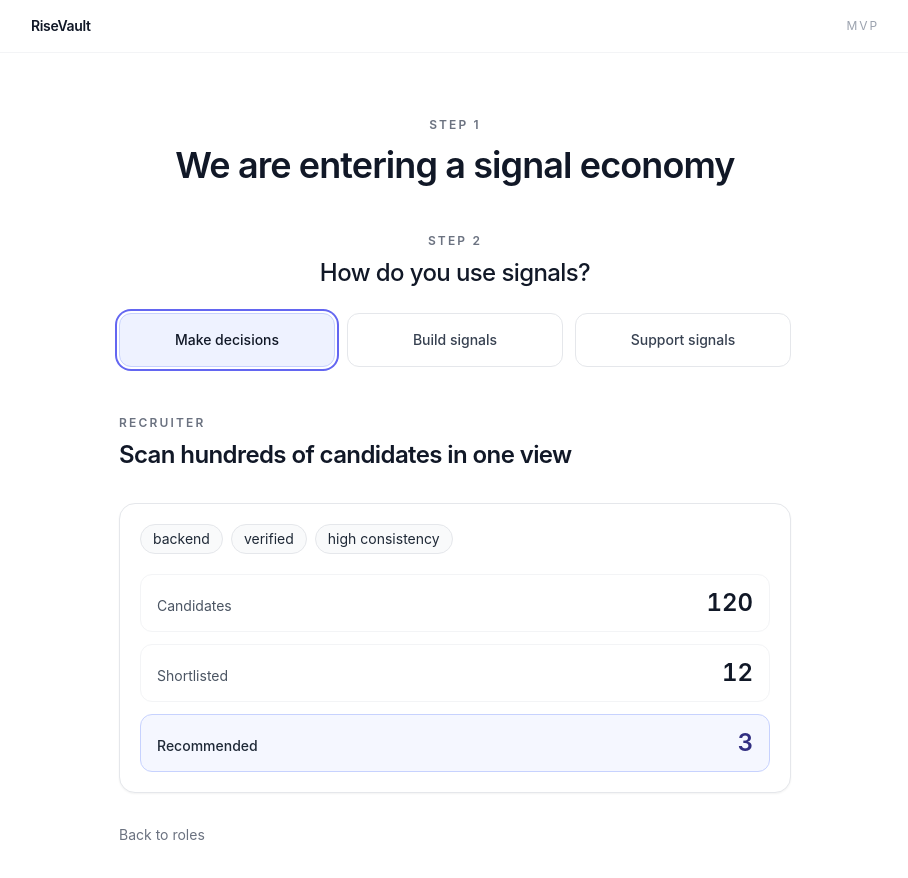
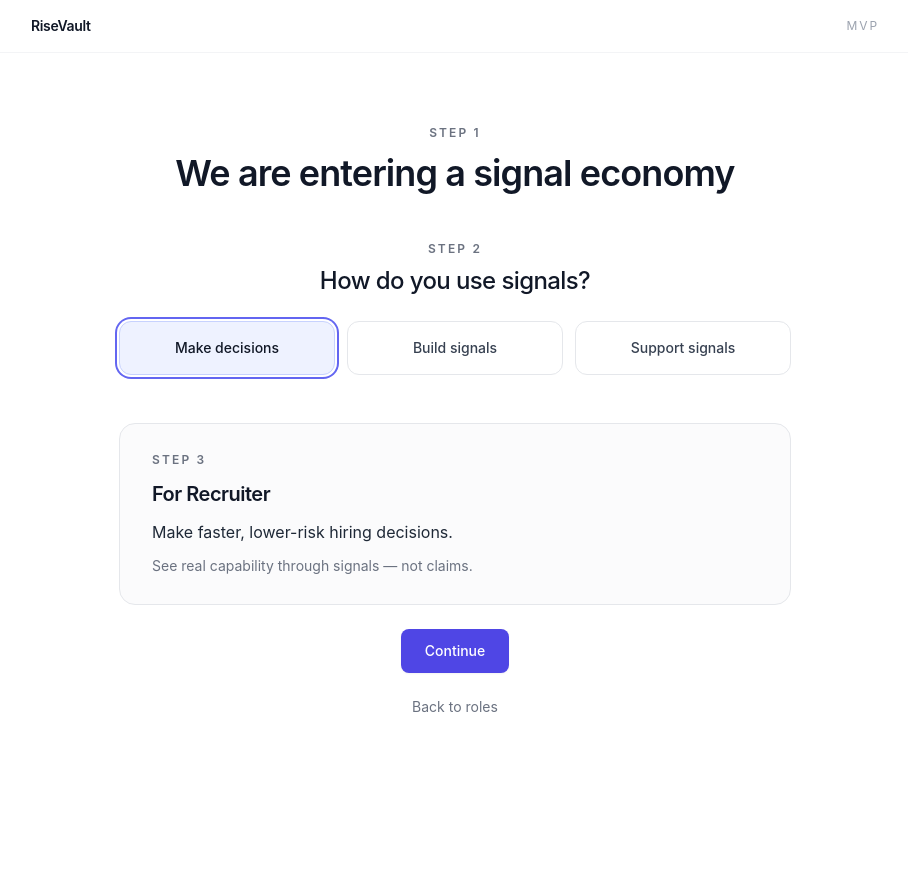
Before and after one commit to wowno1090858718/risevault-mvp, a Next.js app: page /mvp in a window 1280 px wide. Both pictures are taken after a click on the button "Make decisions". Shown: the top 878 px of the page, without its empty margins (185-1093 px from the left). After the commit the page ends 800 px from the top, so only its background shows below. Built offline with nearby package versions, Linux system fonts and the light colour scheme.

Commit message:
update landing

```diff
--- a/app/mvp/page.tsx
+++ b/app/mvp/page.tsx
@@ -29,7 +29,7 @@ const ROLE_OPTIONS: Array<{ id: Role; label: string }> = [
   { id: 'manager', label: 'Support signals' },
 ]
 
-type RecruiterPhase = 'scan' | 'comparison' | 'profile'
+type RecruiterPhase = 'value' | 'scan' | 'comparison' | 'profile'
 
 function cx(...parts: Array<string | false | undefined>) {
   return parts.filter(Boolean).join(' ')
@@ -81,13 +81,17 @@ export default function MVPPage() {
   const selectRole = (id: Role) => {
     setSelectedRole(id)
     if (id === 'decisions') {
-      setRecruiterPhase('scan')
+      setRecruiterPhase('value')
     } else {
       setRecruiterPhase(null)
     }
   }
 
   const showRecruiterFlow = selectedRole === 'decisions' && recruiterPhase !== null
+  const recruiterDeep =
+    selectedRole === 'decisions' &&
+    recruiterPhase !== null &&
+    recruiterPhase !== 'value'
 
   return (
     <div className="min-h-screen bg-white text-gray-900">
@@ -102,8 +106,8 @@ export default function MVPPage() {
 
       <main
         className={cx(
-          'mx-auto w-full max-w-3xl px-6 py-16',
-          showRecruiterFlow ? 'py-10' : 'flex min-h-[calc(100vh-65px)] items-center py-16'
+          'mx-auto w-full max-w-3xl px-6',
+          recruiterDeep ? 'py-10' : 'flex min-h-[calc(100vh-65px)] items-center py-16'
         )}
       >
         <div className="w-full space-y-12 text-center">
@@ -161,6 +165,36 @@ export default function MVPPage() {
             </section>
           )}
 
+          {selectedRole === 'decisions' && recruiterPhase === 'value' && (
+            <section className="mx-auto w-full max-w-2xl space-y-6 transition-[opacity,transform] duration-500 ease-out">
+              <div className="rounded-2xl border border-gray-200 bg-gray-50/70 px-6 py-7 text-left sm:px-8">
+                <p className="text-xs font-semibold uppercase tracking-[0.18em] text-gray-500">Step 3</p>
+                <h3 className="mt-3 text-xl font-semibold tracking-tight text-gray-900">
+                  {ROLE_CONTENT.decisions.heading}
+                </h3>
+                <p className="mt-3 text-base text-gray-800">{ROLE_CONTENT.decisions.body}</p>
+                <p className="mt-3 text-sm text-gray-500">{ROLE_CONTENT.decisions.sub}</p>
+              </div>
+              <button
+                type="button"
+                onClick={() => setRecruiterPhase('scan')}
+                className="rounded-lg bg-indigo-600 px-6 py-3 text-sm font-medium text-white shadow-sm transition-colors hover:bg-indigo-700 focus:outline-none focus:ring-2 focus:ring-indigo-500 focus:ring-offset-2"
+              >
+                Continue
+              </button>
+              <button
+                type="button"
+                onClick={() => {
+                  setSelectedRole(null)
+                  setRecruiterPhase(null)
+                }}
+                className="block w-full text-sm text-gray-500 underline-offset-4 hover:text-gray-800 hover:underline"
+              >
+                Back to roles
+              </button>
+            </section>
+          )}
+
           {selectedRole === 'decisions' && recruiterPhase === 'scan' && (
             <section className="mx-auto w-full max-w-2xl space-y-8 text-left transition-[opacity,transform] duration-500 ease-out">
               <div>
@@ -200,13 +234,10 @@ export default function MVPPage() {
 
               <button
                 type="button"
-                onClick={() => {
-                  setSelectedRole(null)
-                  setRecruiterPhase(null)
-                }}
+                onClick={() => setRecruiterPhase('value')}
                 className="text-sm text-gray-500 underline-offset-4 hover:text-gray-800 hover:underline"
               >
-                Back to roles
+                Back
               </button>
             </section>
           )}
```
